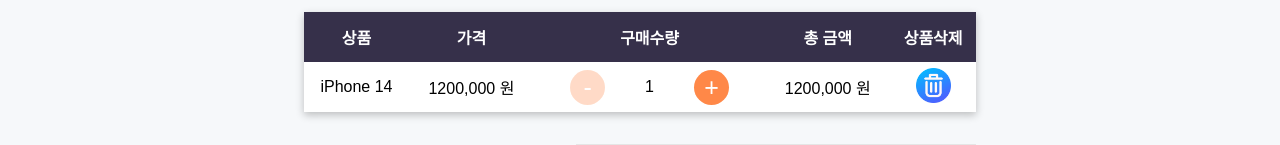
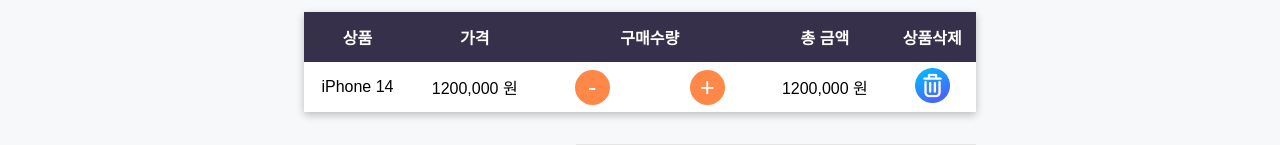
Before and after one commit to jbkim08/myCart2, a React (Vite) app: page /cart in a window 1280 px wide. Shown: the part 212-357 px from the top of the page. Built offline with nearby package versions, Linux system fonts and the light colour scheme; a web font is replaced by a local one.

Commit message:
구매개수 증가 감소

```diff
--- a/src/components/SingleProduct/QuantityInput.jsx
+++ b/src/components/SingleProduct/QuantityInput.jsx
@@ -1,14 +1,26 @@
 import "./QuantityInput.css";
 
-const QuantityInput = () => {
+const QuantityInput = ({ quantity, setQuantity, stock }) => {
+  console.log({ quantity, setQuantity, stock });
   return (
     <>
-      <button className="quantity_input_button" disabled>
+      <button
+        onClick={() => setQuantity((prev) => prev - 1)}
+        className="quantity_input_button"
+        disabled={quantity <= 1}
+      >
         {" "}
         -{" "}
       </button>
-      <p className="quantity_input_count">1</p>
-      <button className="quantity_input_button"> + </button>
+      <p className="quantity_input_count">{quantity}</p>
+      <button
+        onClick={() => setQuantity((prev) => prev + 1)}
+        className="quantity_input_button"
+        disabled={quantity >= stock}
+      >
+        {" "}
+        +{" "}
+      </button>
     </>
   );
 };
--- a/src/components/SingleProduct/SingleProductPage.jsx
+++ b/src/components/SingleProduct/SingleProductPage.jsx
@@ -8,11 +8,12 @@
 const SingleProductPage = () => {
   //선택한 이미지 기억 (선택한 이미지 인덱스 번호를 저장)
   const [selectedImage, setSelectedImage] = useState(0);
+  const [quantity, setQuantity] = useState(1);
   const { id } = useParams(); //주소변수값 id를 얻기
   //console.log(id);
   //id값으로 제품 데이터 요청
   const { data: product, error, isLoading } = useData(`products/${id}`);
-  //console.log(product);
+  console.log(product);
   return (
     <section className="align_center single_product">
       {error && <em className="form_error">{error}</em>}
@@ -49,7 +50,11 @@
 
             <h2 className="quantity_title">구매개수:</h2>
             <div className="align_center quantity_input">
-              <QuantityInput />
+              <QuantityInput
+                quantity={quantity}
+                setQuantity={setQuantity}
+                stock={product.stock}
+              />
             </div>
 
             <button className="search_button add_cart">장바구니 추가</button>
```
